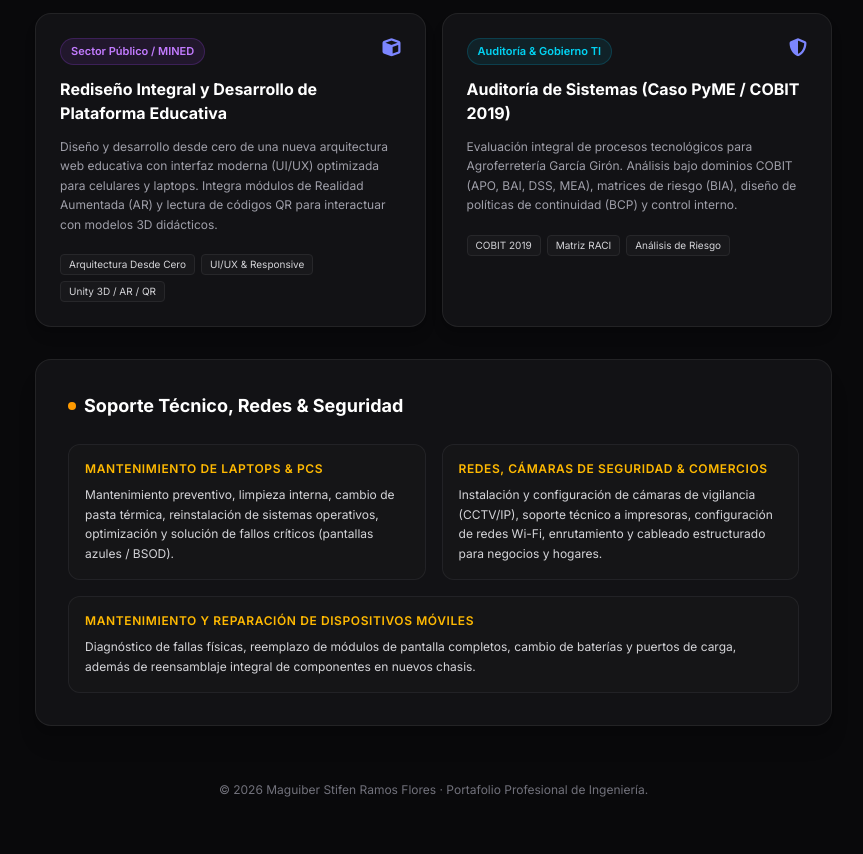
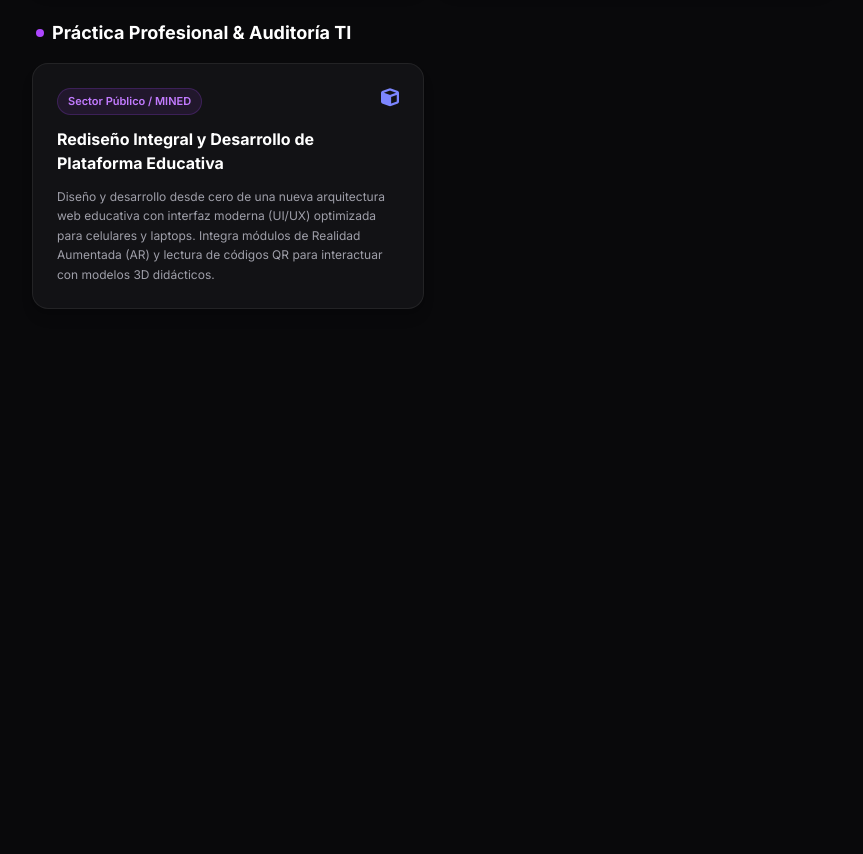
Before and after one commit to maxi300/maxi300.github.io, a plain HTML site: page index.html in a window 1280 px wide. Shown: the part 1337-2191 px from the top of the page, without its empty margins (416-1279 px from the left). After the commit the page ends 1678 px from the top, so only its background shows below. Drawn offline with nearby package versions, Linux system fonts and the light colour scheme.

```diff
--- a/index.html
+++ b/index.html
@@ -1,4 +1,4 @@
-¡<!DOCTYPE html>
+<!DOCTYPE html>
 <html lang="es" class="dark scroll-smooth">
 <head>
     <meta charset="UTF-8">
@@ -105,7 +105,7 @@
                     <span class="w-2 h-2 rounded-full bg-indigo-500"></span> Perfil de Ingeniería
                 </h3>
                 <p class="text-zinc-300 leading-relaxed text-sm md:text-base">
-                    Estudiante de 5.º año de Ingeniería en Sistemas y Redes Informáticas. Combino el desarrollo Full-Stack avanzado, pasarelas de pago y arquitectura cloud en Kubernetes con experiencia práctica en auditoría de TI bajo marcos internacionales (COBIT), desarrollo educativo interactivo (Realidad Aumentada) y soporte técnico de infraestructura, seguridad electrónica y dispositivos.
+                    Estudiante de 5.º año de Ingeniería en Sistemas y Redes Informáticas. Combino el desarrollo Full-Stack avanzado, pasarelas de pago y arquitectura cloud en Kubernetes con experiencia práctica en auditoría de TI bajo marcos internacionales (COBIT), desarrollo educativo interactivo (Realidad Aumentada) y soporte técnico especializado para la resolución de requerimientos en clientes y empresas.
                 </p>
             </section>
 
@@ -282,62 +282,4 @@
                         <p class="text-xs text-zinc-400 leading-relaxed">
                             Diseño y desarrollo desde cero de una nueva arquitectura web educativa con interfaz moderna (UI/UX) optimizada para celulares y laptops. Integra módulos de Realidad Aumentada (AR) y lectura de códigos QR para interactuar con modelos 3D didácticos.
                         </p>
-                        <div class="flex flex-wrap gap-1.5 pt-2">
-                            <span class="text-[10px] bg-zinc-900 border border-zinc-800 px-2 py-0.5 rounded text-zinc-300">Arquitectura Desde Cero</span>
-                            <span class="text-[10px] bg-zinc-900 border border-zinc-800 px-2 py-0.5 rounded text-zinc-300">UI/UX & Responsive</span>
-                            <span class="text-[10px] bg-zinc-900 border border-zinc-800 px-2 py-0.5 rounded text-zinc-300">Unity 3D / AR / QR</span>
-                        </div>
-                    </div>
-
-                    <!-- IT Auditing Agroferretería -->
-                    <div class="bg-[#121215] border border-zinc-800/80 rounded-2xl p-5 sm:p-6 shadow-lg space-y-3">
-                        <div class="flex justify-between items-start gap-2">
-                            <span class="text-[11px] font-semibold px-2.5 py-1 rounded-full bg-cyan-500/10 text-cyan-400 border border-cyan-500/20">Auditoría & Gobierno TI</span>
-                            <i class="fa-solid fa-shield-halved text-indigo-400 text-lg shrink-0"></i>
-                        </div>
-                        <h4 class="text-base font-bold text-white">Auditoría de Sistemas (Caso PyME / COBIT 2019)</h4>
-                        <p class="text-xs text-zinc-400 leading-relaxed">
-                            Evaluación integral de procesos tecnológicos para Agroferretería García Girón. Análisis bajo dominios COBIT (APO, BAI, DSS, MEA), matrices de riesgo (BIA), diseño de políticas de continuidad (BCP) y control interno.
-                        </p>
-                        <div class="flex flex-wrap gap-1.5 pt-2">
-                            <span class="text-[10px] bg-zinc-900 border border-zinc-800 px-2 py-0.5 rounded text-zinc-300">COBIT 2019</span>
-                            <span class="text-[10px] bg-zinc-900 border border-zinc-800 px-2 py-0.5 rounded text-zinc-300">Matriz RACI</span>
-                            <span class="text-[10px] bg-zinc-900 border border-zinc-800 px-2 py-0.5 rounded text-zinc-300">Análisis de Riesgo</span>
-                        </div>
-                    </div>
-                </div>
-            </section>
-
-            <!-- Support, Hardware & Infrastructure Section -->
-            <section id="soporte" class="bg-[#121215] border border-zinc-800/80 rounded-2xl p-5 sm:p-6 md:p-8 shadow-xl space-y-6 scroll-mt-6">
-                <h3 class="text-base md:text-lg font-bold text-white flex items-center gap-2">
-                    <span class="w-2 h-2 rounded-full bg-amber-500"></span> Soporte Técnico, Redes & Seguridad
-                </h3>
-
-                <div class="grid grid-cols-1 sm:grid-cols-2 gap-4 text-sm">
-                    <div class="bg-zinc-900/50 border border-zinc-800/80 p-4 rounded-xl">
-                        <p class="text-xs text-amber-400 font-semibold uppercase tracking-wider mb-2">Mantenimiento de Laptops & PCs</p>
-                        <p class="text-zinc-300 text-xs leading-relaxed">Mantenimiento preventivo, limpieza interna, cambio de pasta térmica, reinstalación de sistemas operativos, optimización y solución de fallos críticos (pantallas azules / BSOD).</p>
-                    </div>
-                    <div class="bg-zinc-900/50 border border-zinc-800/80 p-4 rounded-xl">
-                        <p class="text-xs text-amber-400 font-semibold uppercase tracking-wider mb-2">Redes, Cámaras de Seguridad & Comercios</p>
-                        <p class="text-zinc-300 text-xs leading-relaxed">Instalación y configuración de cámaras de vigilancia (CCTV/IP), soporte técnico a impresoras, configuración de redes Wi-Fi, enrutamiento y cableado estructurado para negocios y hogares.</p>
-                    </div>
-                    <div class="bg-zinc-900/50 border border-zinc-800/80 p-4 rounded-xl sm:col-span-2">
-                        <p class="text-xs text-amber-400 font-semibold uppercase tracking-wider mb-2">Mantenimiento y Reparación de Dispositivos Móviles</p>
-                        <p class="text-zinc-300 text-xs leading-relaxed">Diagnóstico de fallas físicas, reemplazo de módulos de pantalla completos, cambio de baterías y puertos de carga, además de reensamblaje integral de componentes en nuevos chasis.</p>
-                    </div>
-                </div>
-            </section>
-
-            <!-- Footer -->
-            <footer class="text-center py-6 text-xs text-zinc-500">
-                <p>© 2026 Maguiber Stifen Ramos Flores · Portafolio Profesional de Ingeniería.</p>
-            </footer>
-
-        </main>
-
-    </div>
-
-</body>
-</html>
+                        <div class="flex flex-wrap gap
```
